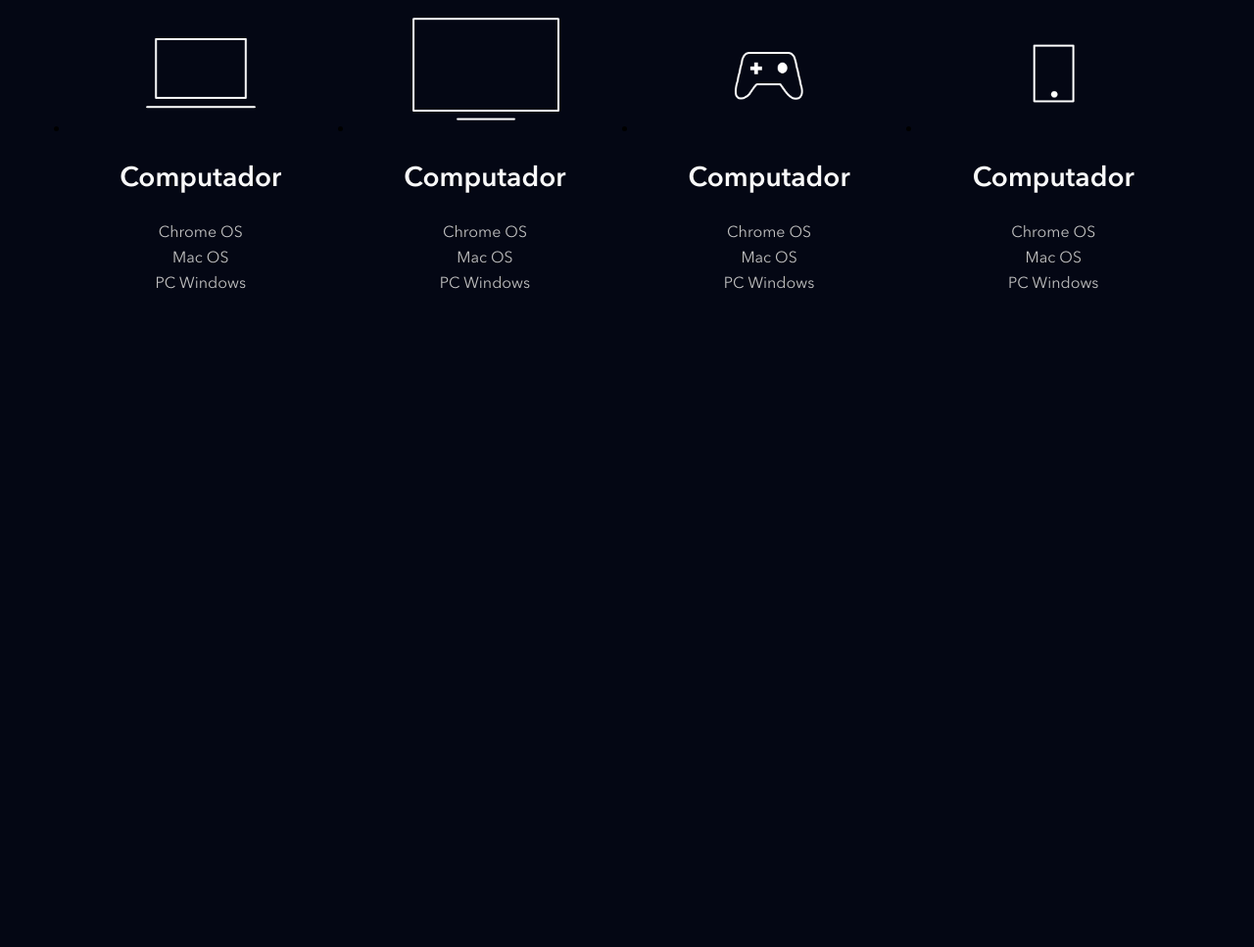
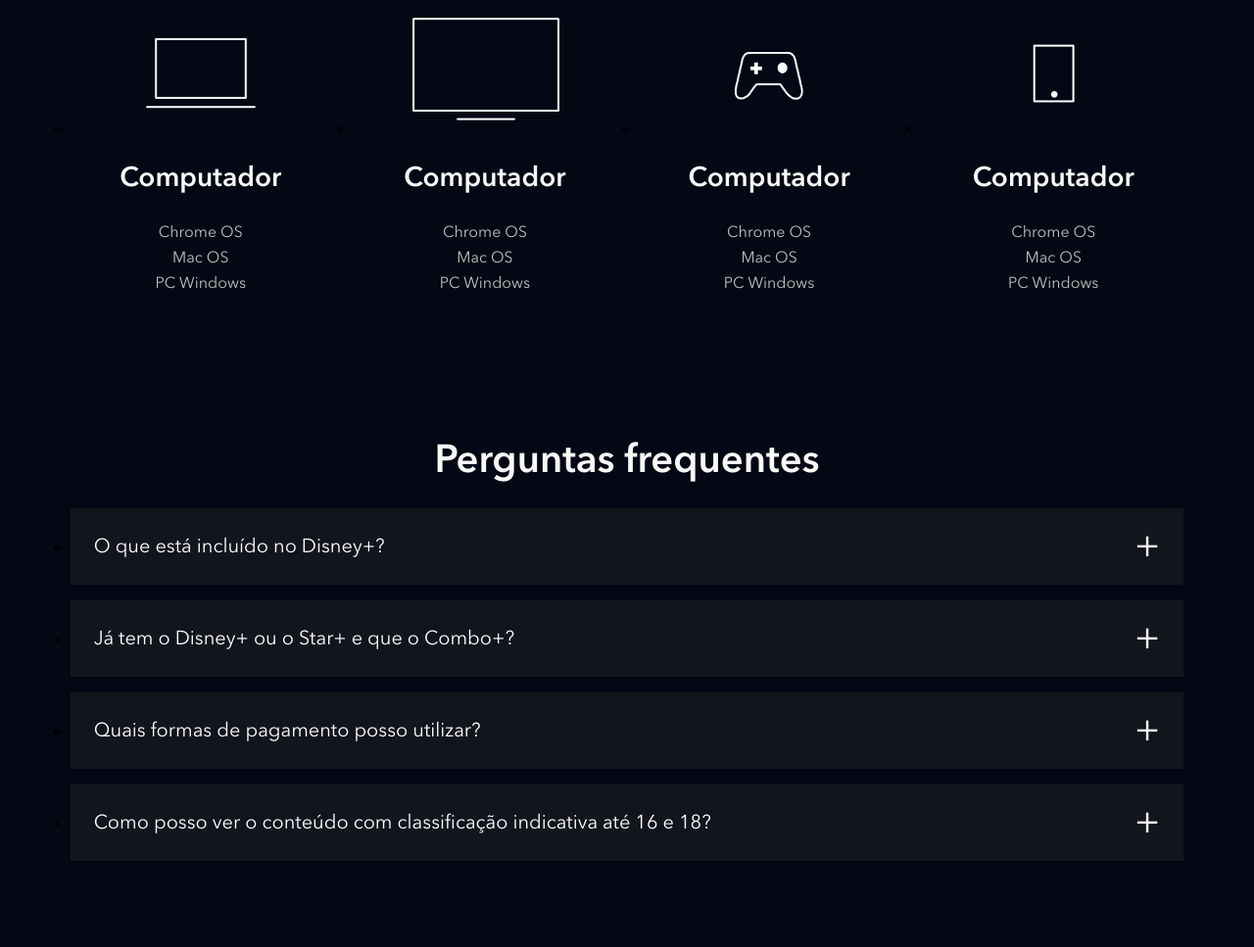
Before and after one commit to leocarapecos/clone_disney_plus, a website: page index.html in a window 1280 px wide. Shown: the part 3913-4880 px from the top of the page at 98% size. Before the commit the page ends 4286 px from the top, so only its background shows below. Drawn offline with nearby package versions, Linux system fonts and the light colour scheme; files that its build step writes are made by us from their sources; files whose address does not match are found by name.

Commit message:
Adicionando section faq

```diff
--- a/index.html
+++ b/index.html
@@ -226,6 +226,88 @@
             </li>
         </ul>
     </section>
+    <section class="faq">
+        <h2 class="title">Perguntas frequentes</h2>
+        <ul class="faq__questions">
+            <li class="faq__questions__item">
+                <div data-faq-question class="faq__questions__item__question">
+                    O que está incluído no Disney+?
+                </div>
+                <div class="faq__questions__item__answer text--big">
+                    O Disney+ Oferece:
+                    <ul>
+                        <li>
+                            Experiência de entretenimento exclusiva.
+                        </li>
+                        <li>
+                            As melhores histórias da Disney, Pixar, Marvel, Star Wars e National Geographic, tudo em um só lugar.
+                        </li>
+                        <li>
+                            Groupwatch: assista junto com amigos ou familiares, mesmo separados.
+                        </li>
+                        <li>
+                            Downloads ilimitados em até 10 dispositivos compatíveis.
+                        </li>
+                        <li>
+                            Mais de 300 títulos em 4K UHD e HDR.
+                        </li>
+                        <li>
+                            A possibilidade de assistir em até 4 dispositivos compatíveis simultaneamente sem custo adicional.
+                        </li>
+                        <li>
+                            IMAX Enhanced: disponível para alguns títulos da Marvel em dispositivos compatíveis com o Disney+.
+                        </li>
+                    </ul>
+                </div>
+            </li>
+            <li class="faq__questions__item ">
+                <div data-faq-question class="faq__questions__item__question">
+                    Já tem o Disney+ ou o Star+ e que o Combo+?
+                </div>
+                <div class="faq__questions__item__answer text--big">
+                    Ao assinar o Combo+:
+                    <ul>
+                        <li>
+                            O valor da sua assinatura existente (anual ou mensal) será descontado do preço do Combo+.
+                        </li>
+                        <li>
+                            Se você assina o plano mensal, o valor que você paga mensalmente será descontado do preço do Combo+.
+                        </li>
+                        <li>
+                            Se você assina o plano anual, dividiremos o valor que você já pagou em 12 vezes e descontaremos esse valor do preço do Combo+ mensalmente.
+                        </li>
+                        <li>
+                            Você vai receber um e-mail com os valores detalhados assim que finalizar o pagamento.
+                        </li>
+                        <li>
+                            Lembre-se: você pode cancelar a assinatura quando quiser.
+                        </li>
+                        <li>
+                            No momento, apenas a assinatura mensal do Combo+ está disponível.
+                        </li>
+
+                    </ul>
+                </div>
+            </li>
+            <li class="faq__questions__item">
+                <div data-faq-question class="faq__questions__item__question">
+                    Quais formas de pagamento posso utilizar?
+                </div>
+                <div class="faq__questions__item__answer text--big">
+                    Você pode utilizar: cartão de débito, cartão de crédito, PayPal, Mercado Pago, e também empresas parceiras como Google Play Store, App Store da Apple; Mercado Livre e provedores locais de TV, telefonia e internet.
+                </div>
+            </li>
+            <li class="faq__questions__item">
+                <div data-faq-question class="faq__questions__item__question">
+                    Como posso ver o conteúdo com classificação indicativa até 16 e 18?
+                </div>
+                <div class="faq__questions__item__answer text--big">
+                    Para poder acessar o catálogo completo que inclui conteúdo com classificação indicativa até 16 e 18, todos os usuários do Disney+ na América Latina devem atualizar as configurações de controle parental do perfil. É possível restringir o conteúdo de cada perfil e também adicionar um PIN de bloqueio. Os usuários que preferirem manter a configuração atual vão continuar aproveitando o Disney+ com a classificação indicativa até 14, podendo alterá-la a qualquer momento em "Editar Perfis".
+                </div>
+            </li>
+        </ul>
+
+    </section>
 
     <script src="./src/main.js"></script>
 </body>
--- a/src/main.js
+++ b/src/main.js
@@ -1,6 +1,6 @@
 document.addEventListener('DOMContentLoaded', function(){
     const buttons = document.querySelectorAll('[data-tab-button]');
-
+    const questions = document.querySelectorAll('[data-faq-question]');
     for (let i = 0; i< buttons.length; i++){
         buttons[i].addEventListener('click', function(botao) {
             const abaAlvo = botao.target.dataset.tabButton;
@@ -12,7 +12,18 @@
         })
 
     }
+
+    for (let i = 0; i < questions.length; i++){
+        questions[i].addEventListener('click', abreOuFechaResposta);
+    }
 })
+
+function abreOuFechaResposta(elemento){
+    const classe = 'faq__questions__item--is-open';
+    const elementoPai = elemento.target.parentNode;
+
+    elementoPai.classList.toggle(classe);
+}
 
 function removeBotaoAtivo(){
     const buttons = document.querySelectorAll('[data-tab-button]');
--- /dev/null
+++ b/src/styles/_faq.scss
@@ -0,0 +1,64 @@
+.faq{
+    padding: 5.6vw;
+
+    h2 {
+        text-align: center;
+        margin-bottom: 24px;
+    }
+
+    &__questions{
+        &__item{
+            background-color: #13151d;
+            margin-bottom: 16px;
+
+            &__question{
+                color: #fff;
+                font-size: 20px;
+                line-height: 30px;
+                padding: 24px;
+                display: block;
+                cursor: pointer;
+                position: relative;
+
+                &::after{
+                    content: '+';
+                    position: absolute;
+                    top: 0;
+                    right: 24px;
+                    height: 100%;
+                    display: flex;
+                    align-items: center;
+                    font-size: 40px;
+                }
+            }
+
+            &__answer{
+                height: 0;
+                overflow: hidden;
+                color: #fff;
+                padding: 0 24px ;
+                transition: height, .5s ease;
+
+                li{
+                    margin-left: 40px;
+                    padding-bottom: 10px;
+                    padding-top: 10px;
+                    list-style: disc;
+
+                }
+            }
+
+            &--is-open{
+                .faq__questions__item__question::after{
+                    content: '-';
+
+                }
+                .faq__questions__item__answer{
+                    height: auto;
+                    padding: 24px;
+                    transition: height, .5s ease;
+                }
+            }
+        }
+    }
+}
--- a/src/styles/main.scss
+++ b/src/styles/main.scss
@@ -3,6 +3,7 @@
 @use 'shows';
 @use 'plans';
 @use 'available-devices';
+@use 'faq';
 
 
 @font-face{
```
